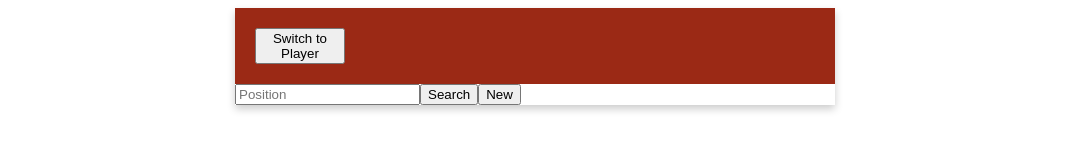
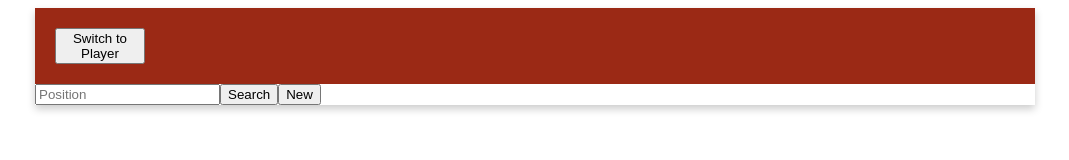
Before and after one commit to abbychao/firefighter, a React app: page / in a window 1280 px wide. Both pictures are taken after a click on the button "Switch to Admin". Shown: the whole page, without its empty margins (105-1174 px from the left). Built offline with nearby package versions, Linux system fonts and the light colour scheme; no server answers.

Commit message:
Created more space for admin styling

```diff
--- a/client/components/admin/Admin.js
+++ b/client/components/admin/Admin.js
@@ -1,19 +1,24 @@
 import React, { useContext } from 'react';
+import styled from 'styled-components';
 import Nav from './Nav';
 import List from './List';
 import Form from './Form';
 import AdminContext from './Context';
+
+const StyledAdmin = styled.div`
+  width: 1000px;
+`;
 
 const Admin = () => {
   const context = useContext(AdminContext);
   const { showForm, currentQ } = context;
 
   return (
-    <>
+    <StyledAdmin>
       <Nav />
       <List />
       {showForm && <Form currentQ={currentQ} />}
-    </>
+    </StyledAdmin>
   );
 }
 
--- a/public/styles.css
+++ b/public/styles.css
@@ -1,11 +1,11 @@
 body {
   background-color: white;
   display: flex;
-  justify-content:center;
+  justify-content: center;
 }
 
 main {
-  width: 600px;
+  min-width: 600px;
   height: fit-content;
   box-shadow: 0 4px 8px 0 rgba(0,0,0,0.2);
 }
@@ -45,7 +45,4 @@ button:focus {
   max-height: 400px;
   padding: 5px;
   border: solid 2px #EFEFEF;
-  /* display: block;
-  margin-left: auto;
-  margin-right: auto; */
 }
```
